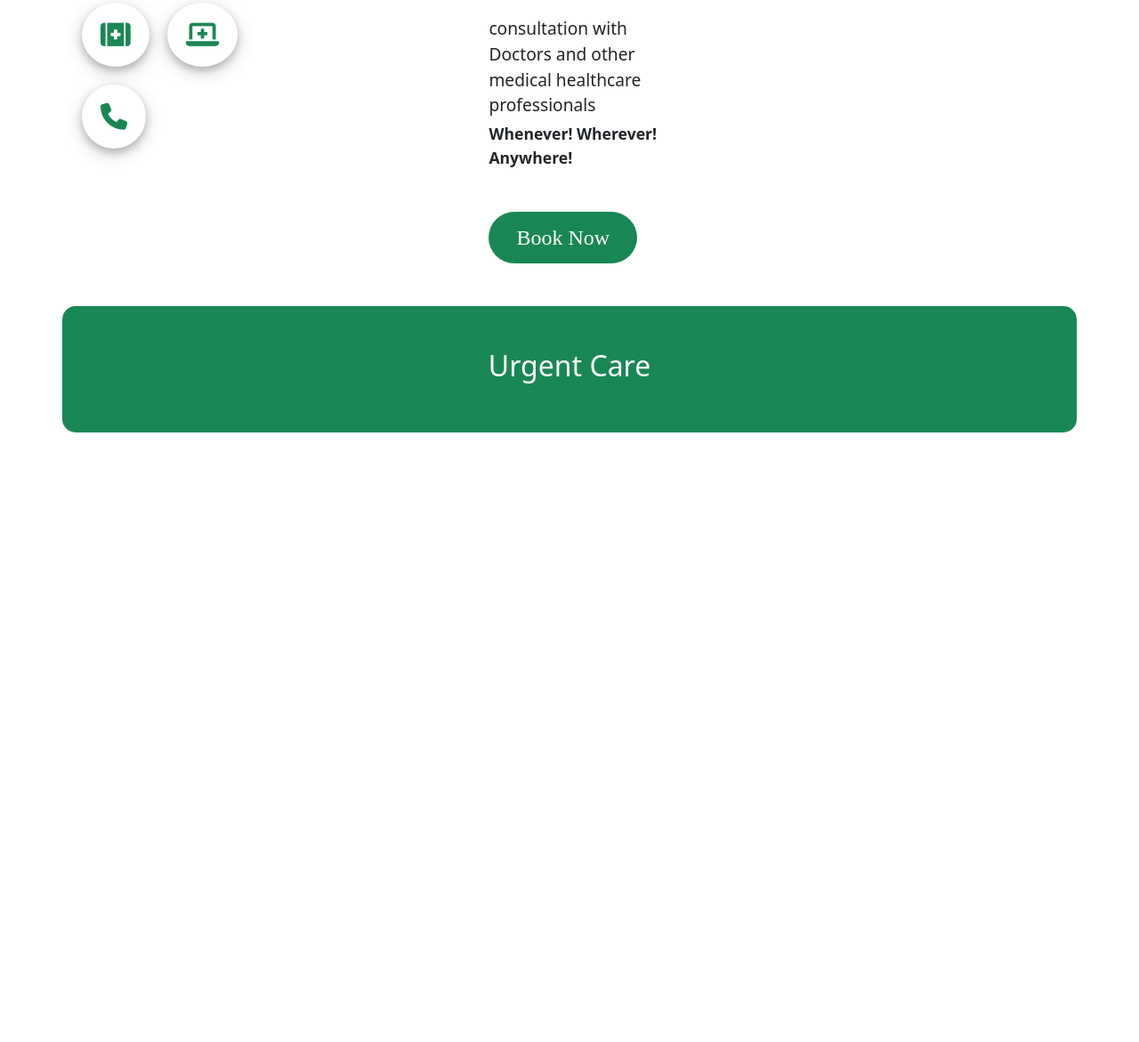
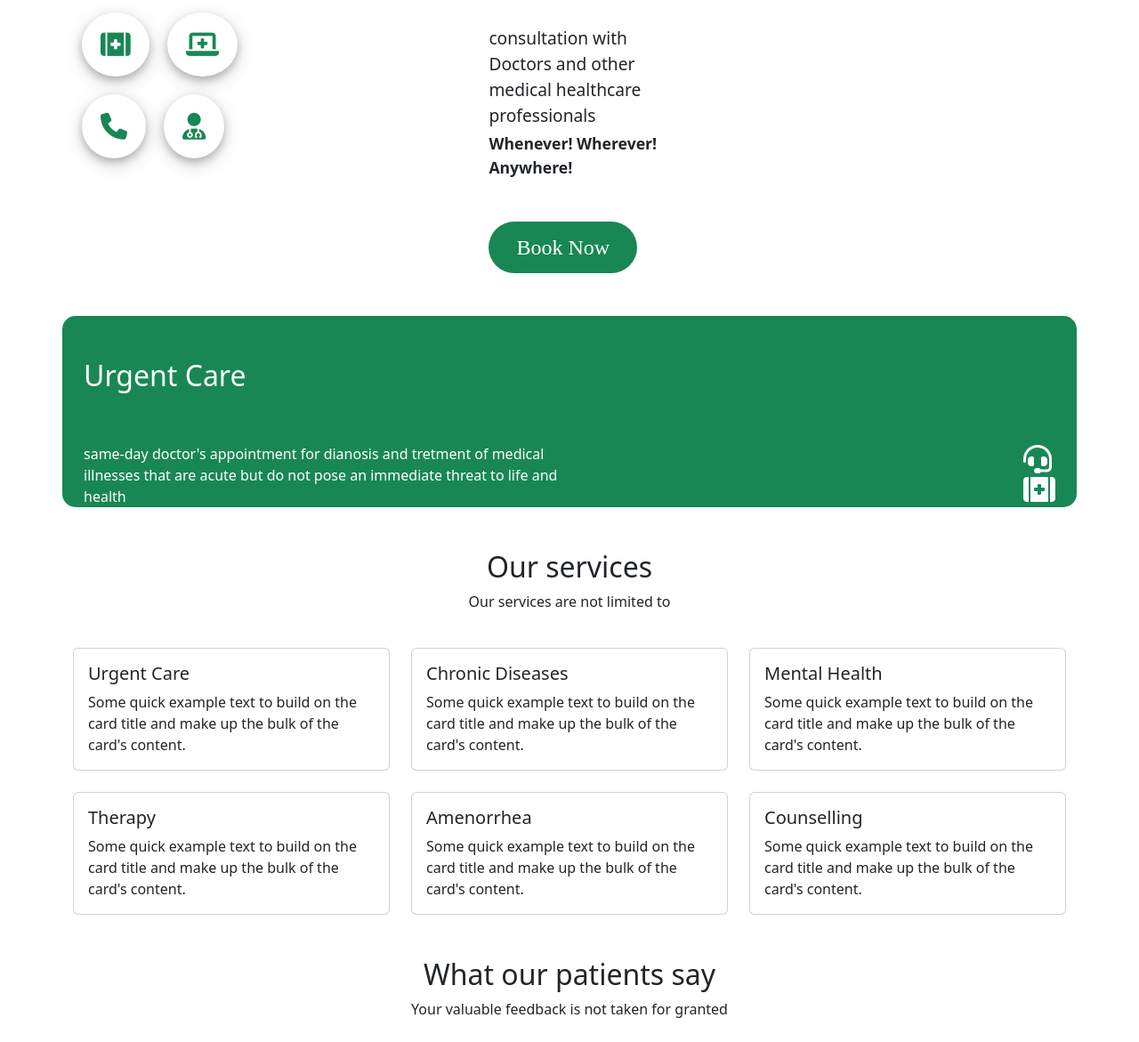
Before and after one commit to imanasseh03-ui/health, a website: page index.html in a window 1280 px wide. Shown: the part 689-1860 px from the top of the page at 89% size. Before the commit the page ends 1175 px from the top, so only its background shows below. Drawn offline with nearby package versions, Linux system fonts and the light colour scheme.

Commit message:
new update

```diff
--- a/index.html
+++ b/index.html
@@ -6,12 +6,12 @@
     <link href="https://cdn.jsdelivr.net/npm/bootstrap@5.3.3/dist/css/bootstrap.min.css" rel="stylesheet" integrity="sha384-QWTKZyjpPEjISv5WaRU9OFeRpok6YctnYmDr5pNlyT2bRjXh0JMhjY6hW+ALEwIH" crossorigin="anonymous">
     <link rel="stylesheet" href="https://cdnjs.cloudflare.com/ajax/libs/font-awesome/6.5.1/css/all.min.css" integrity="sha512-DTOQO9RWCH3ppGqcWaEA1BIZOC6xxalwEsw9c2QQeAIftl+Vegovlnee1c9QX4TctnWMn13TZye+giMm8e2LwA==" crossorigin="anonymous" referrerpolicy="no-referrer" />
     <link rel="stylesheet" href="styles.css">
-    <title>Document</title>
+    <title>Health Is Wealth</title>
 </head>
 <body>
     <nav class="navbar navbar-expand-lg bg-body-tertiary">
         <div class="container-fluid">
-            <a class="navbar-brand" href="#">Health App</a>
+            <a class="navbar-brand" href="#"><i class="fa-solid fa-heart-pulse"></i> Health Is Wealth</a>
             <button class="navbar-toggler" type="button" data-bs-toggle="collapse" data-bs-target="#navbarNav" aria-controls="navbarNav" aria-expanded="false" aria-label="Toggle navigation">
                 <span class="navbar-toggler-icon"></span>
             </button>
@@ -34,11 +34,11 @@
             <div class="col-md-6 hero-text-col">
                 <p class="hero-subtitle"><i class="fa-solid fa-plus"></i>best healthcare</p>
                 <p class="hero-title">online doctors<br>a few steps away</p>
-                <p class="hero-desc">Baba telehealth provides a one step health solution a few clicks away! Contact a doctor, other healthcare professionals or a specialist via text, video, or phone</p>
+                <p class="hero-desc">Health is wealth telehealth provides a one step health solution a few clicks away! Contact a doctor, other healthcare professionals or a specialist via text, video, or phone</p>
                 <div class="search-bar">
-                    <i class="fas fa-search"></i>
-                    <span>condition, procedures, doctors</span>
-                </div>
+                                    <i class="fas fa-search"></i>
+                                    <input type="text" placeholder="condition, procedures, doctors">
+                                </div>
                 <div class="d-flex">
                     <button class="btn search-btn">Search</button>
                     <button class="btn see-more-btn">See more</button>
@@ -59,6 +59,7 @@
                     </div>
                     <div>
                         <i class="fas fa-phone"></i>
+                        <i class="fas fa-user-doctor"></i>
                     </div>
                 </div>
             </div>
@@ -75,8 +76,94 @@
         <div class="container">
             <div class="row">
                 <div class="col">
-                    <h2 class="text-white text-center py-5">Urgent Care</h2>
+                    <h2 class="text-white  py-5">Urgent Care</h2>
+                    <div class="d-flex justify-content-between align-items-center">
+                        <p class="text-white mb-0">same-day doctor's appointment for dianosis and tretment of medical <br> illnesses that are acute but do not pose an immediate threat to life and <br> health</p>
+                        <div>
+                            <i class="fa-solid fa-headset fa-2x text-white ms-3"></i> <br>
+                            <i class="fa-solid fa-first-aid fa-2x text-white ms-3"></i>
+                        </div>
+                    </div>
                 </div>
+            </div>
+        </div>
+    </div>
+
+    <div class="container services-container mt-5">
+        <div class="row">
+            <div class="col">
+                <h2 class="text-center">Our services</h2>
+                <p class="text-center">Our services are not limited to</p>
+            </div>
+        </div>
+        <div class="row mt-4">
+            <div class="col-md-4">
+                <div class="card">
+                    <div class="card-body">
+                        <h5 class="card-title">Urgent Care</h5>
+                        <p class="card-text">Some quick example text to build on the card title and make up the bulk of the card's content.</p>
+                    </div>
+                </div>
+            </div>
+            <div class="col-md-4">
+                <div class="card">
+                    <div class="card-body">
+                        <h5 class="card-title">Chronic Diseases</h5>
+                        <p class="card-text">Some quick example text to build on the card title and make up the bulk of the card's content.</p>
+                    </div>
+                </div>
+            </div>
+            <div class="col-md-4">
+                <div class="card">
+                    <div class="card-body">
+                        <h5 class="card-title">Mental Health</h5>
+                        <p class="card-text">Some quick example text to build on the card title and make up the bulk of the card's content.</p>
+                    </div>
+                </div>
+            </div>
+        </div>
+        <div class="row mt-4">
+            <div class="col-md-4">
+                <div class="card">
+                    <div class="card-body">
+                        <h5 class="card-title">Therapy</h5>
+                        <p class="card-text">Some quick example text to build on the card title and make up the bulk of the card's content.</p>
+                    </div>
+                </div>
+            </div>
+            <div class="col-md-4">
+                <div class="card">
+                    <div class="card-body">
+                        <h5 class="card-title">Amenorrhea</h5>
+                        <p class="card-text">Some quick example text to build on the card title and make up the bulk of the card's content.</p>
+                    </div>
+                </div>
+            </div>
+            <div class="col-md-4">
+                <div class="card">
+                    <div class="card-body">
+                        <h5 class="card-title">Counselling</h5>
+                        <p class="card-text">Some quick example text to build on the card title and make up the bulk of the card's content.</p>
+                    </div>
+                </div>
+            </div>
+        </div>
+    </div>
+
+    <div class="container testimonials-container mt-5">
+        <div class="row">
+            <div class="col">
+                <h2 class="text-center">What our patients say</h2>
+                <p class="text-center">Your valuable feedback is not taken for granted</p>
+            </div>
+        </div>
+        <div class="row mt-4">
+            <div class="col-md-6">
+                <img src="./imgs/doctor2.jpg" alt="Patient" class="img-fluid">
+            </div>
+            <div class="col-md-6">
+                <p>"Lorem ipsum dolor sit amet, consectetur adipiscing elit. Sed do eiusmod tempor incididunt ut labore et dolore magna aliqua. Ut enim ad minim veniam, quis nostrud exercitation ullamco laboris nisi ut aliquip ex ea commodo consequat."</p>
+                <strong>- John Doe</strong>
             </div>
         </div>
     </div>
--- a/styles.css
+++ b/styles.css
@@ -1,5 +1,11 @@
 .navbar .container-fluid {
     justify-content: center;
+}
+.navbar-brand {
+    font-size: 1.5rem;
+    font-weight: bold;
+    color: #198754;
+    font-family: 'Segoe UI', Tahoma, Geneva, Verdana, sans-serif;
 }
 
 .doctor-img {
@@ -136,3 +142,13 @@
     background-color: #198754;
     border-radius: 15px;
 }
+
+.search-bar input {
+    border: none;
+    background-color: transparent;
+    width: 100%;
+}
+
+.search-bar input:focus {
+    outline: none;
+}
```
Also changed, not shown: index.test.js (added, +28 -0 lines), package.json (added, +18 -0 lines), README.md (added).
